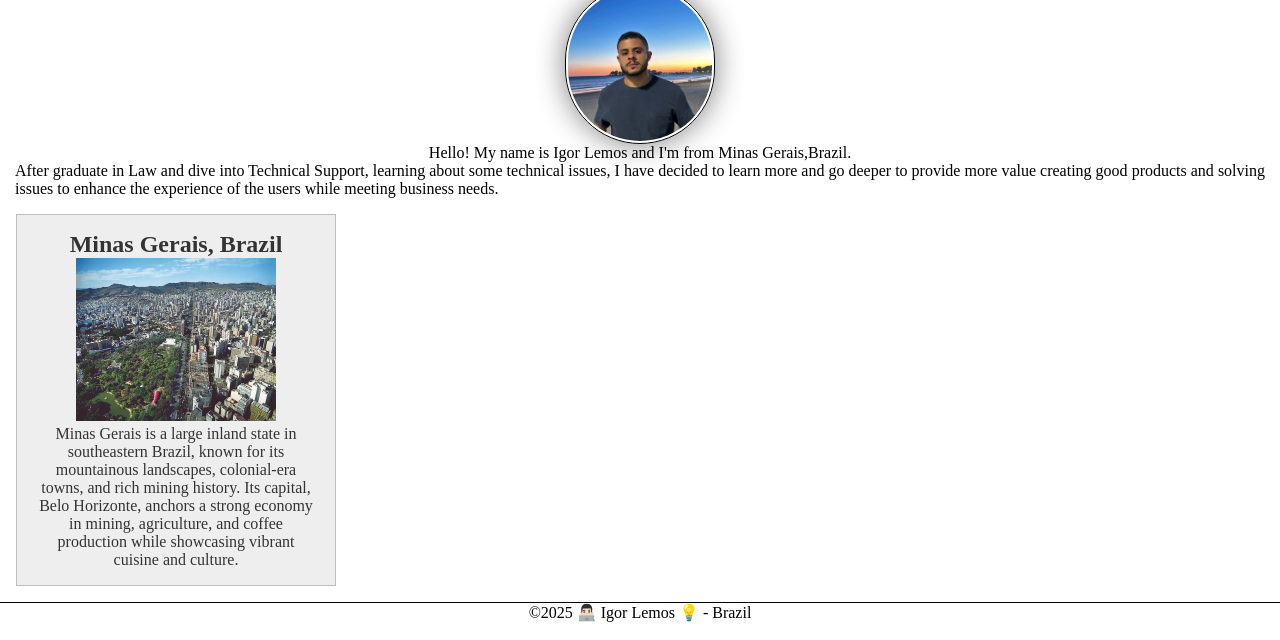
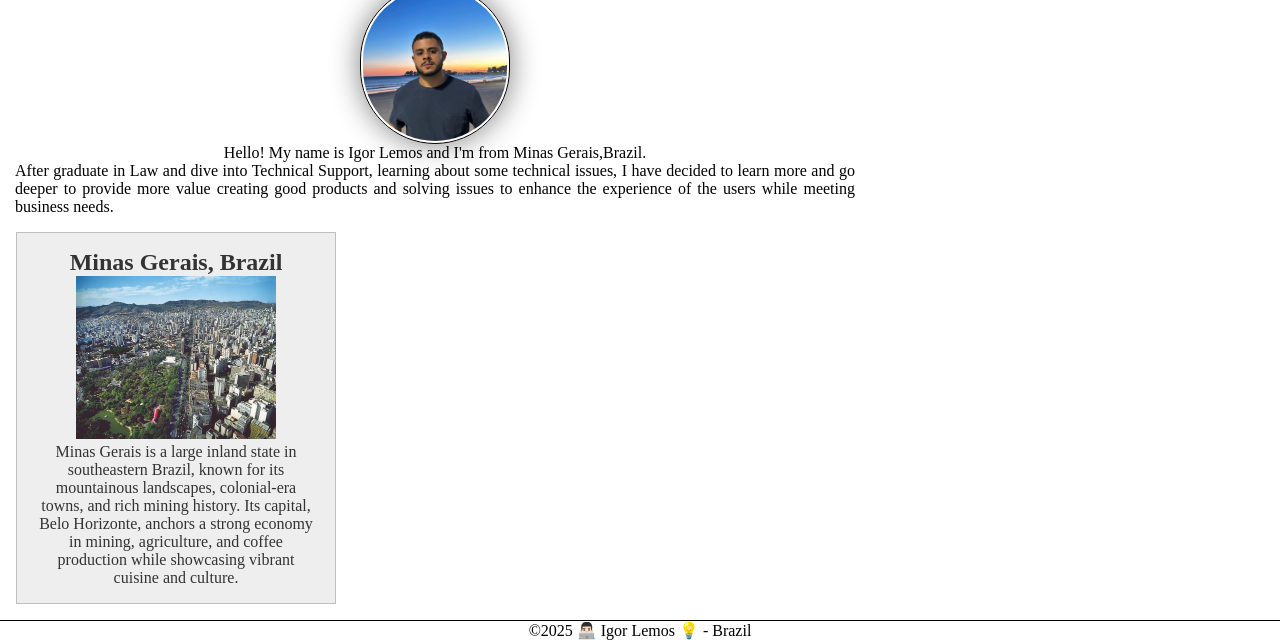
Before and after one commit to igornlemos/wdd130, a plain HTML site: page index.html in a window 1280 px wide. Shown: the part 188-828 px from the top of the page. Drawn offline with Linux system fonts and the light colour scheme.

Commit message:
fix: adjusting CSS styles

```diff
--- a/styles/styles.css
+++ b/styles/styles.css
@@ -22,6 +22,7 @@ main {
     align-items: center;
     text-align: justify;
     margin: 0 15px 0 15px;
+    max-width: 840px;
 }
 
 main img {
```
